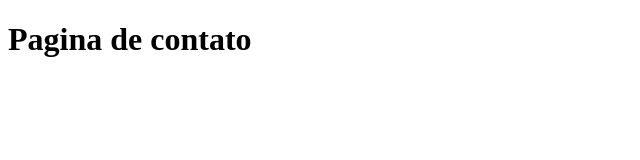
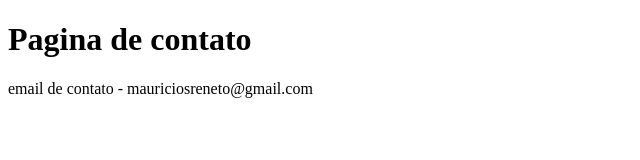
Before and after one commit to mauriciosrn/sistema-de-cadastro, a plain HTML site: page contato.html in a window 1280 px wide. Shown: the whole page, without its empty margins (0-640 px from the left). Drawn offline with Linux system fonts and the light colour scheme.

Commit message:
adicionando email de contato

```diff
--- a/contato.html
+++ b/contato.html
@@ -7,5 +7,6 @@
 </head>
 <body>
     <h1>Pagina de contato</h1>
+    <p>email de contato - mauriciosreneto@gmail.com</p>
 </body>
 </html>
```
